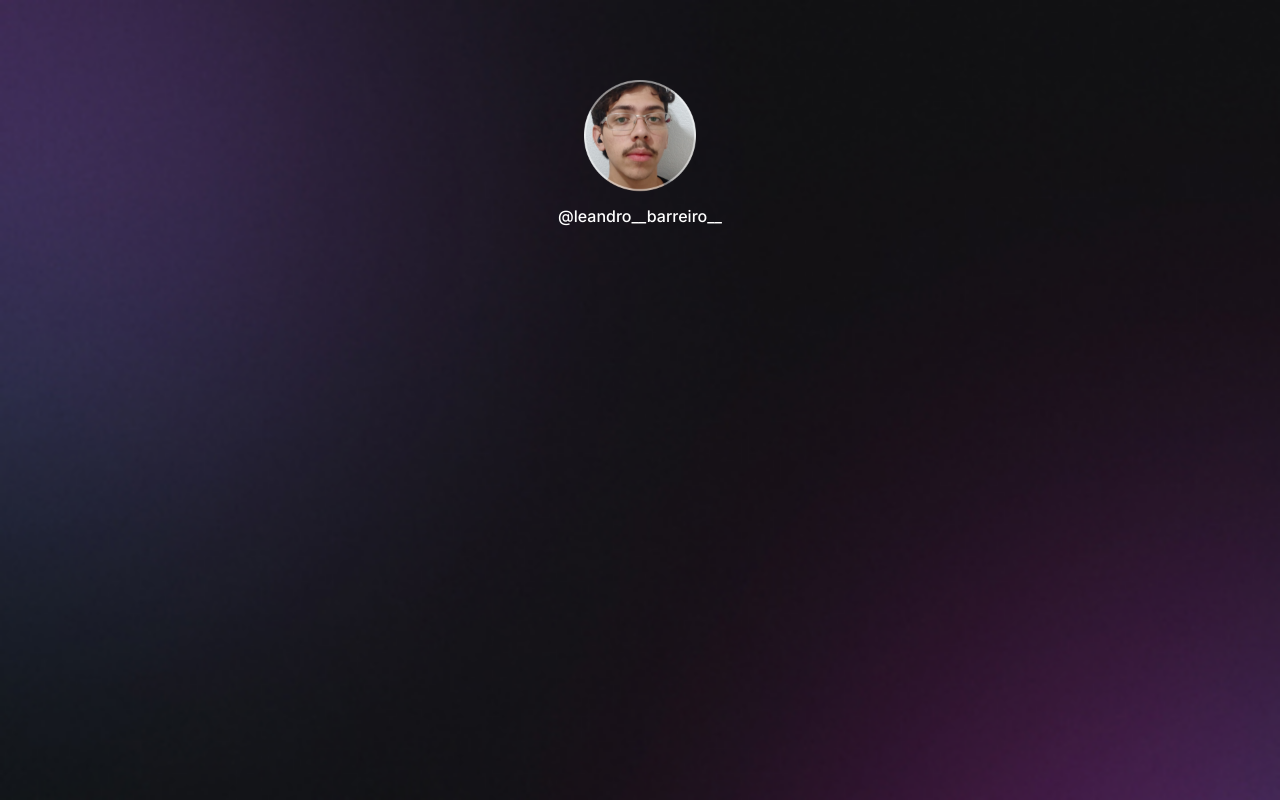
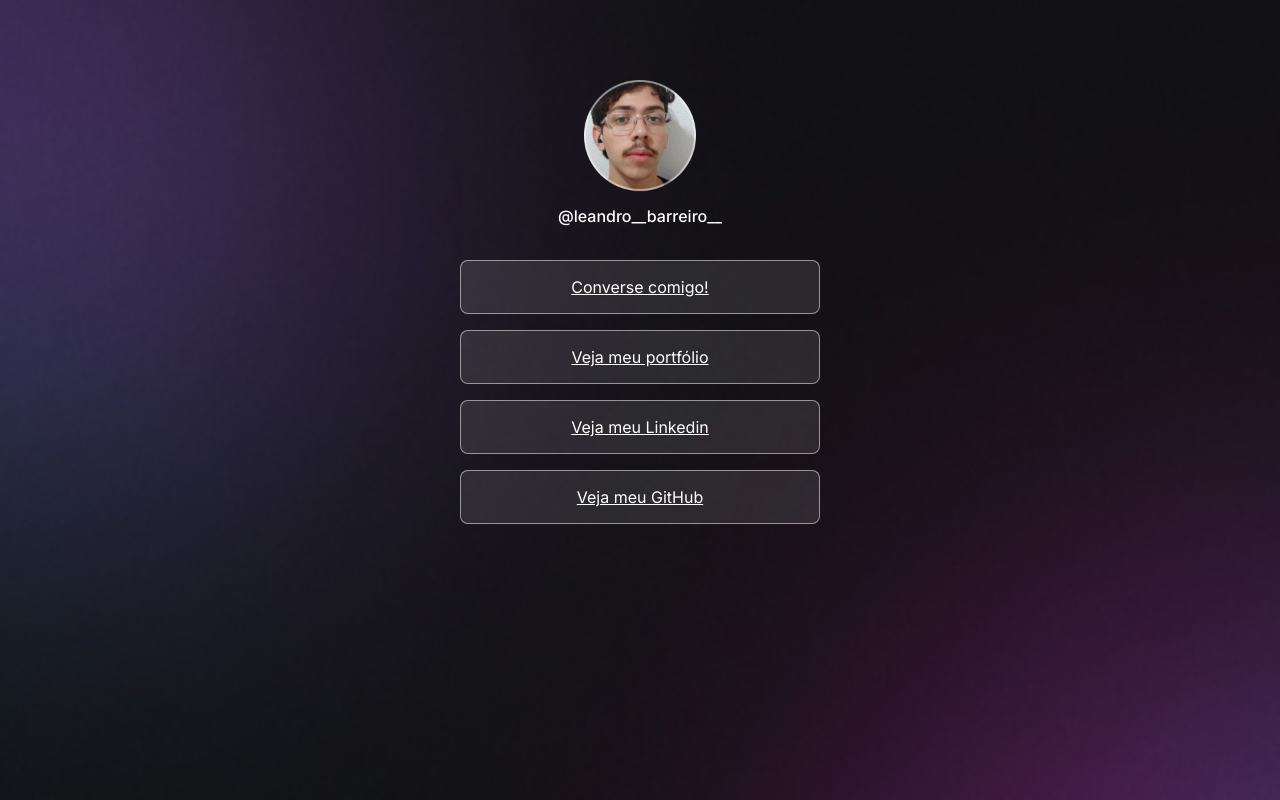
Before and after one commit to LeandroBarreiro/Projeto-Linktree, a plain HTML site: page index.html in a window 1280 px wide. Drawn offline with Linux system fonts and the light colour scheme.

Commit message:
modified:   index.html 	modified:   style.css

```diff
--- a/index.html
+++ b/index.html
@@ -21,6 +21,25 @@
         />
         <p>@leandro__barreiro__</p>
       </div>
+      <ul>
+        <li>
+          <a href="#">Converse comigo!</a>
+        </li>
+
+        <li>
+          <a href="#">Veja meu portfólio</a>
+        </li>
+
+        <li>
+          <a href="#">Veja meu Linkedin</a>
+        </li>
+
+        <li>
+          <a href="https://github.com/LeandroBarreiro" target="_blank"
+            >Veja meu GitHub</a
+          >
+        </li>
+      </ul>
     </div>
   </body>
 </html>
--- a/style.css
+++ b/style.css
@@ -37,3 +37,22 @@ body * {
   line-height: 24px;
   margin: 8px;
 }
+
+/* links - lista*/
+ul {
+  list-style: none;
+  display: flex;
+  flex-direction: column;
+  gap: 16px;
+}
+
+ul li a {
+  background-color: rgba(255, 255, 255, 0.1);
+  display: flex;
+  align-items: center;
+  justify-content: center;
+  border: 1px solid rgba(255, 255, 255, 0.5);
+  border-radius: 8px;
+  padding: 16px 24px;
+  bac
+}
```
